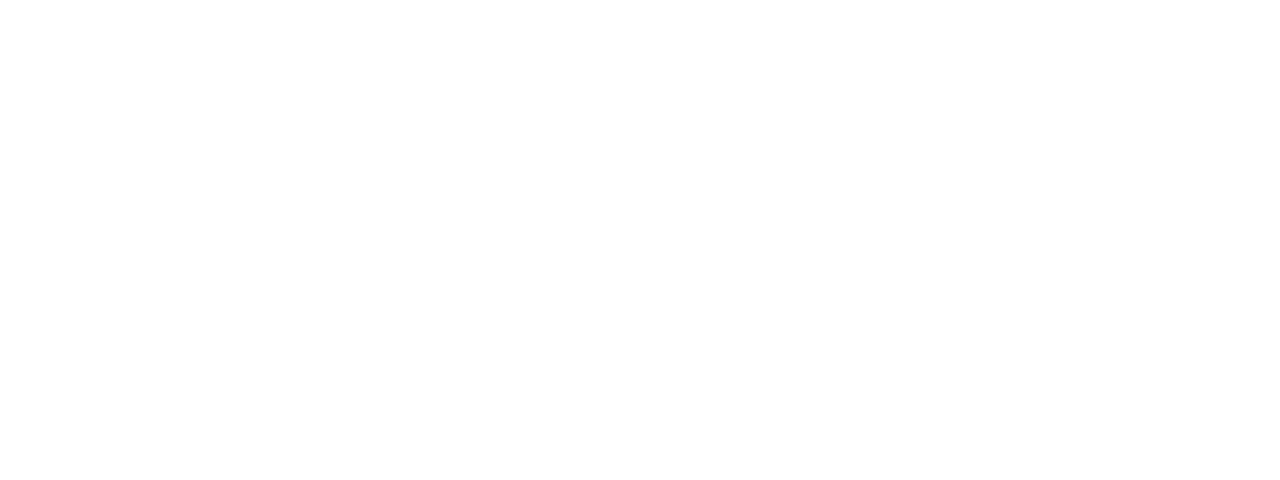
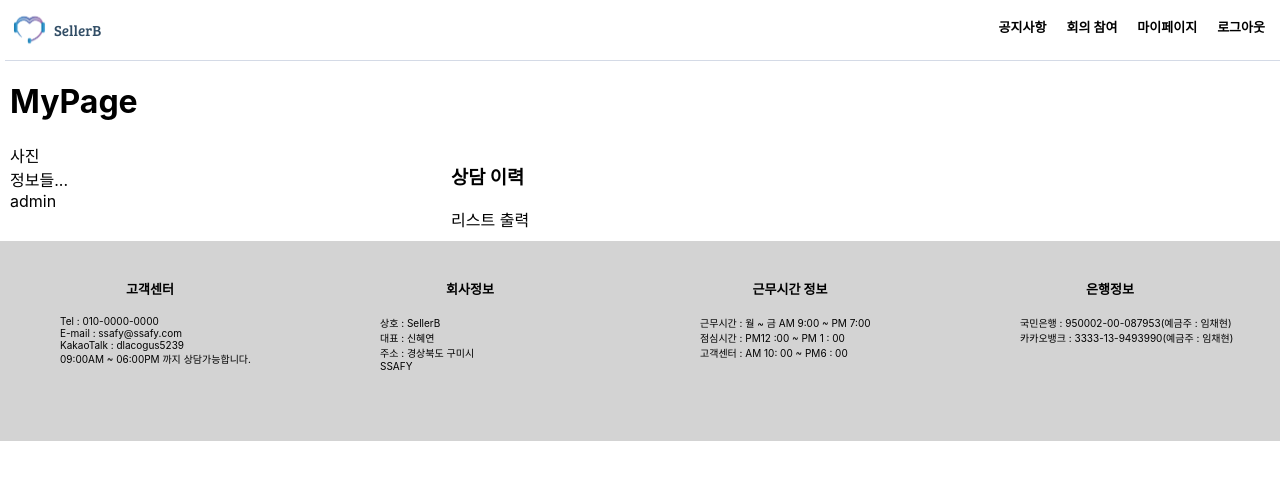
Before and after one commit to henginthere/Seller-B, a React (Create React App) app in the folder FE/sellerb_fe/: page /manager/mypage in a window 1280 px wide. Before the commit this address had no page. Shown: the top 480 px of the page. Built offline with nearby package versions, Linux system fonts and the light colour scheme; a web font is replaced by a local one.

Commit message:
[-][FE] feature: 관리자 MyPage 추가

```diff
--- a/FE/sellerb_fe/src/App.js
+++ b/FE/sellerb_fe/src/App.js
@@ -5,7 +5,8 @@
 import {
   Main,
   ManagerMain,
-  ConsultantMain
+  ConsultantMain,
+  ManagerMyPage
 } from './pages/index'
 
 function App() {
@@ -15,6 +16,7 @@
       <Route path="/" element={<Main /> } />
       <Route path="/manager/main" element={<ManagerMain /> } />
       <Route path="/consultant/main" element={<ConsultantMain />} />
+      <Route path="/manager/mypage" element={<ManagerMyPage />} />
     </Routes>
   </>
   )
--- a/FE/sellerb_fe/src/components/Manager/ManagerMainRight.js
+++ b/FE/sellerb_fe/src/components/Manager/Main/ManagerMainRight.js
@@ -3,7 +3,7 @@
 import List from "@mui/material/List";
 import ListItem from "@mui/material/ListItem";
 import { ListItemText } from "@mui/material";
-import { DataSaverOff } from "@mui/icons-material";
+
 
 function ManagerMainRight() {
   const styleObj = {
--- /dev/null
+++ b/FE/sellerb_fe/src/components/Manager/MyPage/ManagerMyPageMain.css
@@ -0,0 +1,10 @@
+#wrapper{
+    display:flex
+}
+
+#left{
+    width:35%
+}
+#right{
+    width:65%
+}
--- /dev/null
+++ b/FE/sellerb_fe/src/components/Manager/MyPage/ManagerMyPageMain.js
@@ -0,0 +1,29 @@
+/**
+ *
+ *
+ * 관리자 My Page
+ *
+ *
+ */
+
+
+
+import React from "react";
+import "./ManagerMyPageMain.css";
+function ManagerMyPageMain(props){
+    // console.log(props);
+
+    return <div id="wrapper">
+    <div id="left">
+        <div>사진</div>
+        <div>정보들...</div>
+        <div>{props.data.id}</div>
+    </div>
+    <div id="right">
+        <h3>상담 이력</h3>
+        <div>리스트 출력 </div>
+    </div>
+    </div>
+}
+
+export default ManagerMyPageMain;
--- /dev/null
+++ b/FE/sellerb_fe/src/pages/Manager/Main/ManagerMain.css
@@ -0,0 +1,10 @@
+
+#wrapper{
+    width:100%;
+    display:flex;
+    flex-direction: row;
+}
+
+.center{
+    text-align: center;
+}
--- a/FE/sellerb_fe/src/pages/Manager/Main/ManagerMain.js
+++ b/FE/sellerb_fe/src/pages/Manager/Main/ManagerMain.js
@@ -4,28 +4,20 @@
  *
  *  */
 import React from "react";
-import ManagerMainLeft from "../../../components/Manager/ManagerMainLeft";
-import ManagerMainRight from "../../../components/Manager/ManagerMainRight";
+import ManagerMainLeft from "../../../components/Manager/Main/ManagerMainLeft";
+import ManagerMainRight from "../../../components/Manager/Main/ManagerMainRight";
 import NavBar from "../../../components/Common/NavBar/NavBar";
 import Footer from "../../../components/Common/footer";
 
 function ManagerMain() {
-  const makeCenter = {
-    textAlign: "center",
-  };
-  const styleObj = {
-    width: "100%",
-    display: "flex",
-    flexDirection: "row",
-  };
 
   return (
-    <div style={makeCenter}>
+    <div className="center">
       {/* HeaderNavBar */}
       <nav>
         <NavBar></NavBar>
       </nav>
-      <div style={styleObj}>
+      <div id="wrapper">
         {/* 좌측 환영인사 및 달력, 회의생성 */}
 
         <ManagerMainLeft />
@@ -35,7 +27,7 @@
         <ManagerMainRight />
       </div>
       {/* footer */}
-      <div style={makeCenter}>
+      <div className="center">
         <Footer />
       </div>
     </div>
--- /dev/null
+++ b/FE/sellerb_fe/src/pages/Manager/MyPage/ManagerMyPage.js
@@ -0,0 +1,34 @@
+import React from "react";
+import NavBar from "../../../components/Common/NavBar/NavBar";
+import Footer from "../../../components/Common/footer";
+import ManagerMyPageMain from "../../../components/Manager/MyPage/ManagerMyPageMain"
+
+
+
+function ManagerMyPage(){
+    const dummy_data ={
+        brand:"SAMSUNG",
+        id:"admin",
+        name:"관리자",
+        pw:"admin",
+        tel:"010-9999-9999",
+        email:"admin@admin.com",
+
+    }
+    const styleObj = {
+        margin:"10px",
+    }
+
+    return <>
+        <NavBar></NavBar>
+        <div style={styleObj}>
+        <h1>MyPage</h1>
+        <ManagerMyPageMain data={dummy_data}/>
+
+        </div>
+
+        <Footer></Footer>
+        </>
+}
+
+export default ManagerMyPage;
--- a/FE/sellerb_fe/src/pages/index.js
+++ b/FE/sellerb_fe/src/pages/index.js
@@ -1,5 +1,4 @@
 export { default as Main } from "./Main/Main";
 export { default as ConsultantMain } from "./Consultant/Main/ConsultantMain";
 export { default as ManagerMain } from "./Manager/Main/ManagerMain";
-export { default as ManagerMainLeft } from "../components/Manager/ManagerMainLeft";
-export { default as ManagerMainRight } from "../components/Manager/ManagerMainRight";
+export {default as ManagerMyPage} from "./Manager/MyPage/ManagerMyPage"
```
Also changed, not shown: FE/sellerb_fe/src/components/Manager/Main/ManagerMainLeft.js (renamed from FE/sellerb_fe/src/components/Manager/ManagerMainLeft.js), 1 other file (tests, documents, lock files or other folders).
